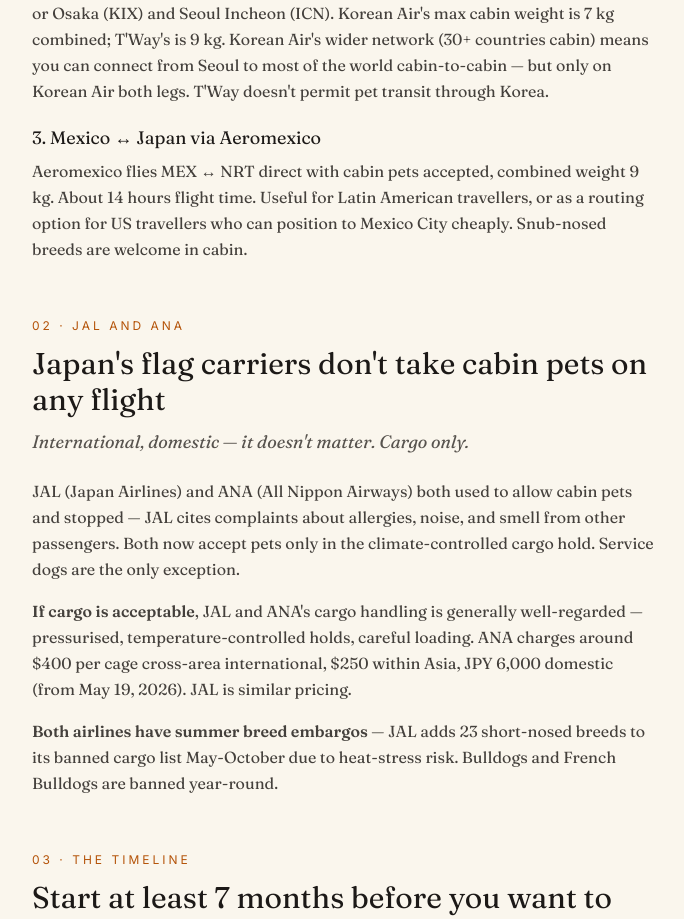
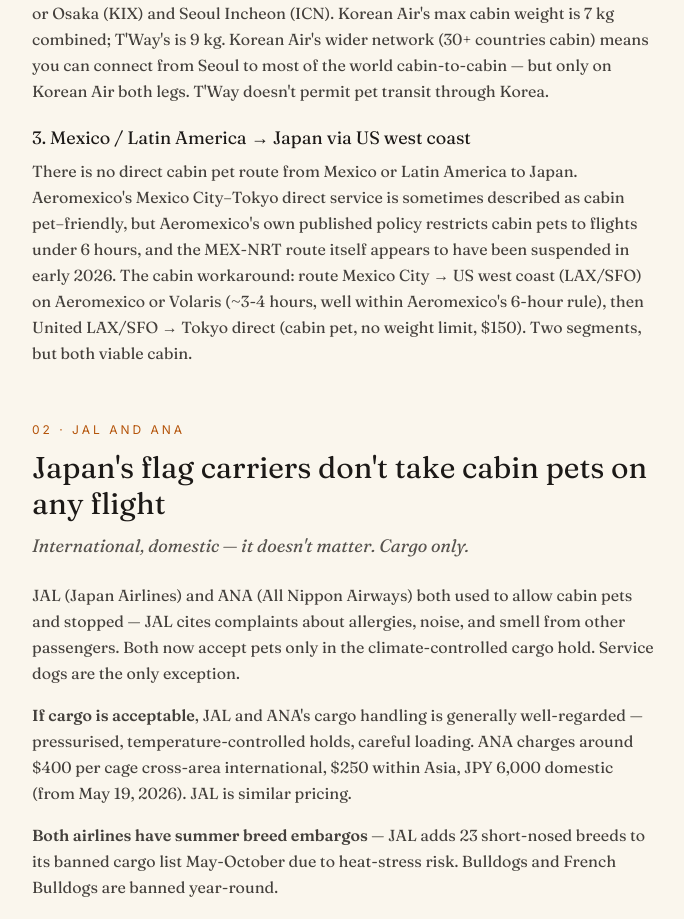
Before and after one commit to rupindermahay/petsincabin, a Next.js app: page /japan-pet-travel in a window 1280 px wide. Shown: the part 1320-2239 px from the top of the page, without its empty margins (296-980 px from the left). Built offline with nearby package versions, Linux system fonts and the light colour scheme.

Commit message:
Add files via upload

```diff
--- a/pages/japan-pet-travel.js
+++ b/pages/japan-pet-travel.js
@@ -95,9 +95,9 @@
                 </p>
               </div>
               <div>
-                <h3 className="font-serif text-lg text-stone-900 mb-1.5">3. Mexico ↔ Japan via Aeromexico</h3>
+                <h3 className="font-serif text-lg text-stone-900 mb-1.5">3. Mexico / Latin America → Japan via US west coast</h3>
                 <p className="font-serif text-stone-700 leading-relaxed">
-                  Aeromexico flies MEX ↔ NRT direct with cabin pets accepted, combined weight 9 kg. About 14 hours flight time. Useful for Latin American travellers, or as a routing option for US travellers who can position to Mexico City cheaply. Snub-nosed breeds are welcome in cabin.
+                  There is no direct cabin pet route from Mexico or Latin America to Japan. Aeromexico's Mexico City–Tokyo direct service is sometimes described as cabin pet–friendly, but Aeromexico's own published policy restricts cabin pets to flights under 6 hours, and the MEX-NRT route itself appears to have been suspended in early 2026. The cabin workaround: route Mexico City → US west coast (LAX/SFO) on Aeromexico or Volaris (~3-4 hours, well within Aeromexico's 6-hour rule), then United LAX/SFO → Tokyo direct (cabin pet, no weight limit, $150). Two segments, but both viable cabin.
                 </p>
               </div>
             </div>
--- a/pages/mexico-pet-travel.js
+++ b/pages/mexico-pet-travel.js
@@ -142,13 +142,13 @@
               <div>
                 <h3 className="font-serif text-lg text-stone-900 mb-1.5">Aeroméxico</h3>
                 <p className="font-serif text-stone-700 leading-relaxed">
-                  Mexico's flag carrier takes cabin pets on many domestic and international routes, including connections to Europe. For travel within Mexico or onward across the Atlantic, Aeroméxico is the natural choice.
+                  Mexico's flag carrier takes cabin pets on most domestic and short-haul international routes — and crucially, only on flights under 6 hours. That covers all of Mexico, the US, Central America, and the Caribbean. For transatlantic routes (Paris, Madrid, Amsterdam, Rome), Aeroméxico's own example pages do mention these as pet-friendly segments, but the 6-hour rule from their published policy would technically exclude them. Confirm cabin pet acceptance in writing before booking transatlantic.
                 </p>
               </div>
               <div>
                 <h3 className="font-serif text-lg text-stone-900 mb-1.5">From Europe</h3>
                 <p className="font-serif text-stone-700 leading-relaxed">
-                  Air France flies cabin pets Paris to Mexico, and there are connecting cabin options via the major European hubs. From the UK, the route is the usual cabin-out-of-the-UK pattern — fly cabin to a European hub, then onward — since no airline flies cabin pets out of the UK direct to Mexico.
+                  Air France flies cabin pets Paris to Mexico, and KLM connects via Amsterdam. From the UK, the route is the usual cabin-out-of-the-UK pattern — fly cabin to a European hub, then onward — since no airline flies cabin pets out of the UK direct to Mexico.
                 </p>
               </div>
             </div>
@@ -169,7 +169,7 @@
             </p>
 
             <p className="font-serif text-stone-700 leading-relaxed mb-4">
-              <strong>From Europe:</strong> Air France flies cabin pets Paris to Mexico, and Aeroméxico connects the major European hubs. Expect a long-haul flight of 11 hours or more — worth planning a calm routing and confirming the cabin pet space well ahead.
+              <strong>From Europe:</strong> Air France flies cabin pets Paris to Mexico, and KLM connects via Amsterdam. Aeroméxico's own example page does mention Mexico City–Paris as a pet-friendly route, but their published 6-hour cabin pet rule technically excludes transatlantic — written confirmation before booking is essential. Expect a long-haul flight of 11 hours or more — worth planning a calm routing and confirming the cabin pet space well ahead.
             </p>
 
             <p className="font-serif text-stone-700 leading-relaxed">
```
